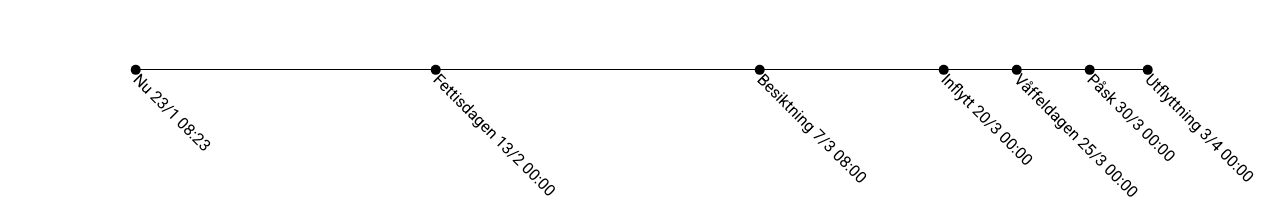
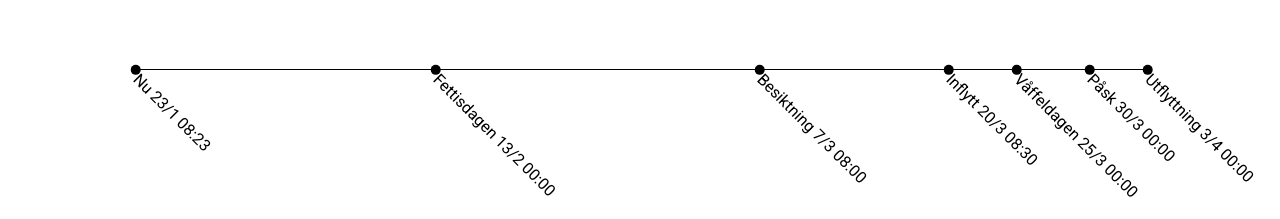
Before and after one commit to jockeman/timelines, a React (Vite) app: page / in a window 1280 px wide. Shown: the part 488-707 px from the top of the page. Built offline with nearby package versions, Linux system fonts and the light colour scheme.

Commit message:
Corrected time

```diff
--- a/src/views/app.tsx
+++ b/src/views/app.tsx
@@ -24,7 +24,7 @@ export class App extends React.Component<IAppProps, IAppState> {
         this.state = {
             now: moment(),
             dates: [
-                new TimePoint('Inflytt', '2018-03-20'),
+                new TimePoint('Inflytt', '2018-03-20 08:30'),
                 new TimePoint('Våffeldagen', '2018-03-25'),
                 new TimePoint('Fettisdagen', '2018-02-13'),
                 new TimePoint('Utflyttning', '2018-04-03'),
```
